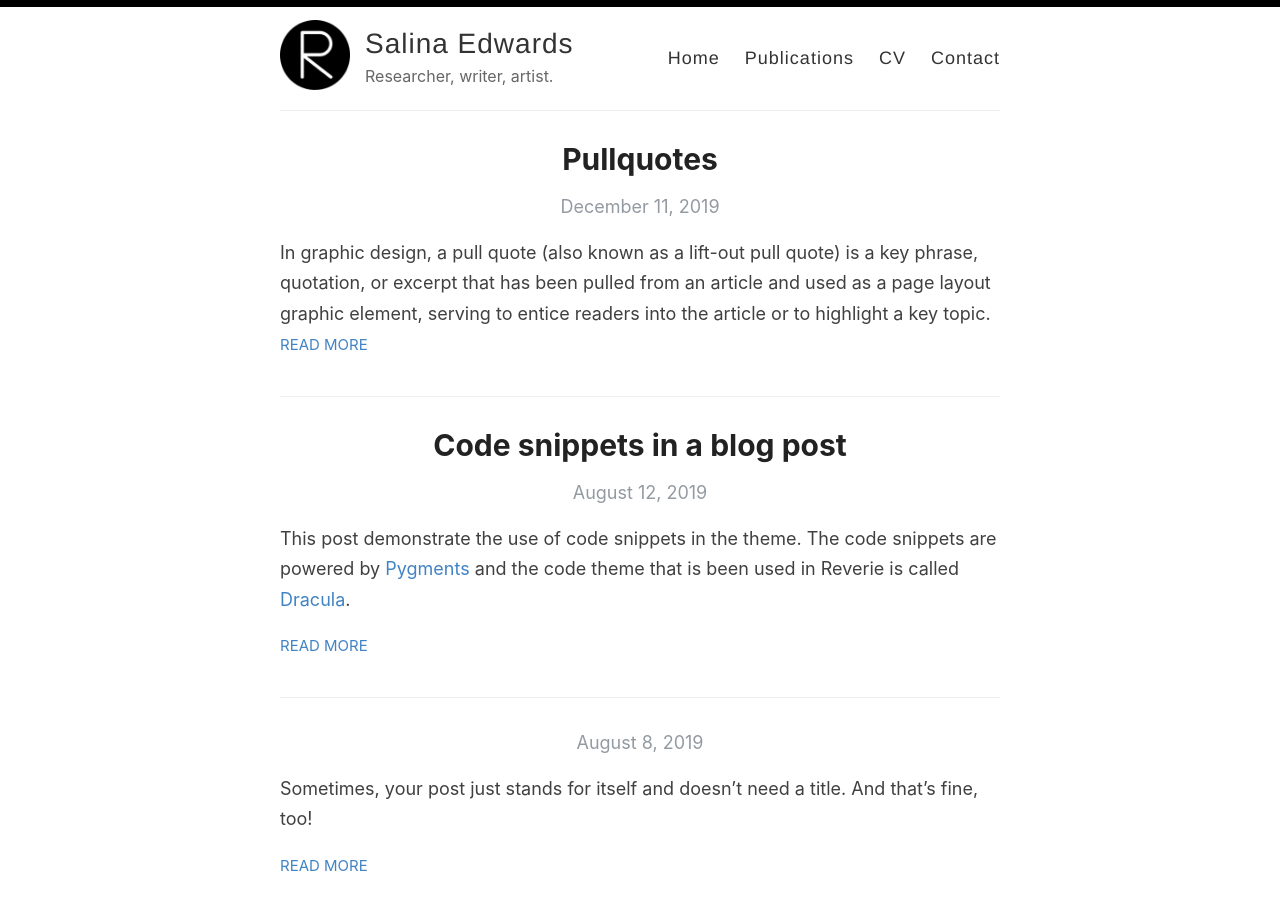
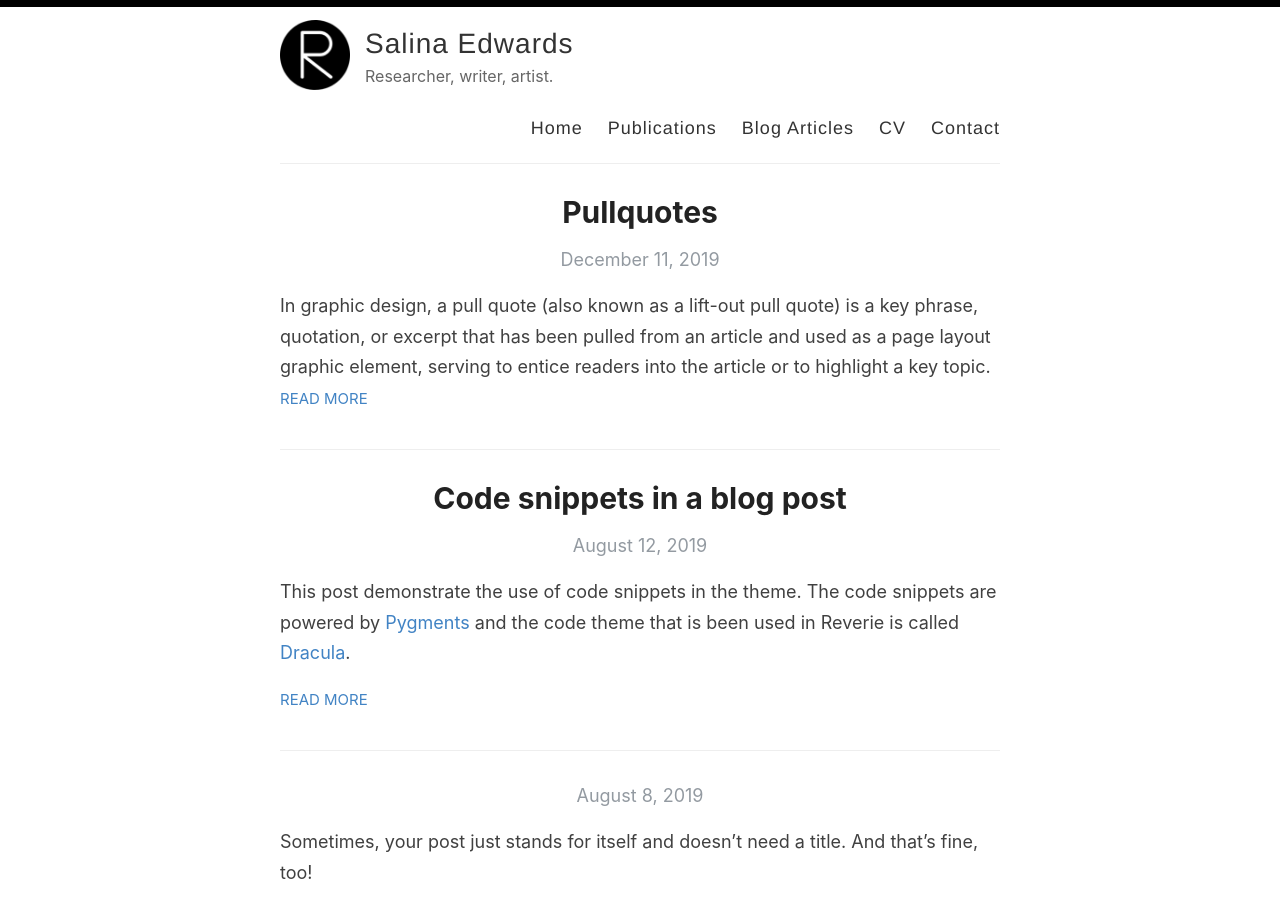
Before and after one commit to salinaedwards/salinaedwards.github.io, a Jekyll site: the page built from index.html, in a window 1280 px wide and 900 px high. Built offline with Jekyll 4.4.1, drawn with Linux system fonts in a browser that asks for light colours; the list of posts is cut into pages by our own code.

Commit message:
Update default.html

```diff
--- a/_layouts/default.html
+++ b/_layouts/default.html
@@ -30,6 +30,7 @@
             <nav>
               <a href="{{ site.baseurl }}/">Home</a>
               <a href="{{ site.baseurl }}/publications/">Publications</a>
+              <a href="{{ site.baseurl }}/blog-articles/">Blog Articles</a>
               <a href="{{ site.baseurl }}/CV/">CV</a>
               <a href="{{ site.baseurl }}/contact/">Contact</a>
             </nav>
```
